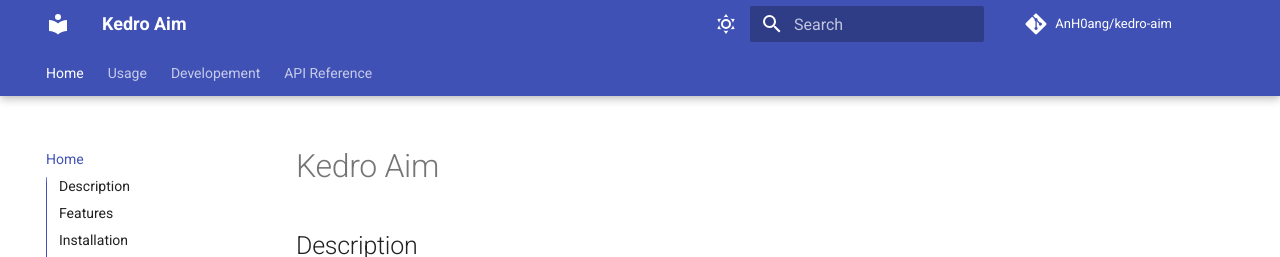
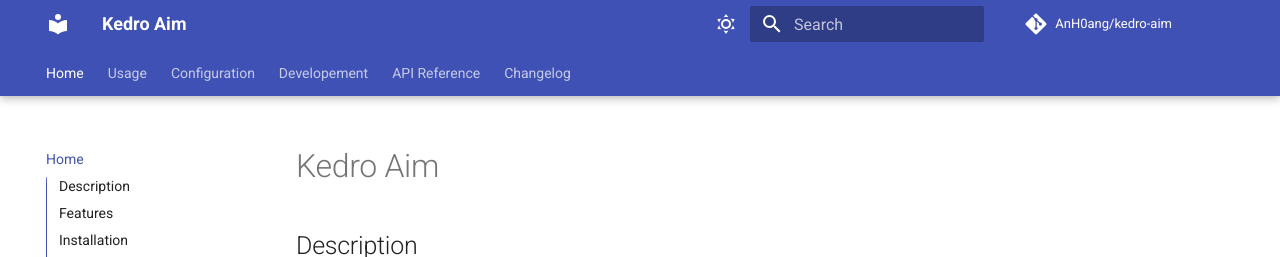
Before and after one commit to AnH0ang/kedro-aim, an MkDocs documentation site: the page built from docs/index.md, in a window 1280 px wide. Shown: the top 257 px of the page. Built offline with MkDocs 1.6.1 and Material for MkDocs 9.7.7, drawn with Linux system fonts in a browser that asks for light colours; comment, search, counter and statistics services are not loaded.

Commit message:
docs(changelog): Add changelog to documentation

```diff
--- a/mkdocs.yml
+++ b/mkdocs.yml
@@ -85,6 +85,7 @@
 nav:
   - Home: index.md
   - Usage: logic/usage.md
+  - Configuration: logic/configuration.md
   - Developement: logic/developement.md
   - API Reference:
       - kedro_aim.aim: code/aim.md
@@ -92,3 +93,4 @@
       - kedro_aim.io: code/io.md
       - kedro_aim.framework.cli: code/cli.md
       - kedro_aim.framework.hooks: code/hooks.md
+  - Changelog: logic/changelog.md
```
Also changed, not shown: docs/logic/changelog.md (+1 -1 lines).
